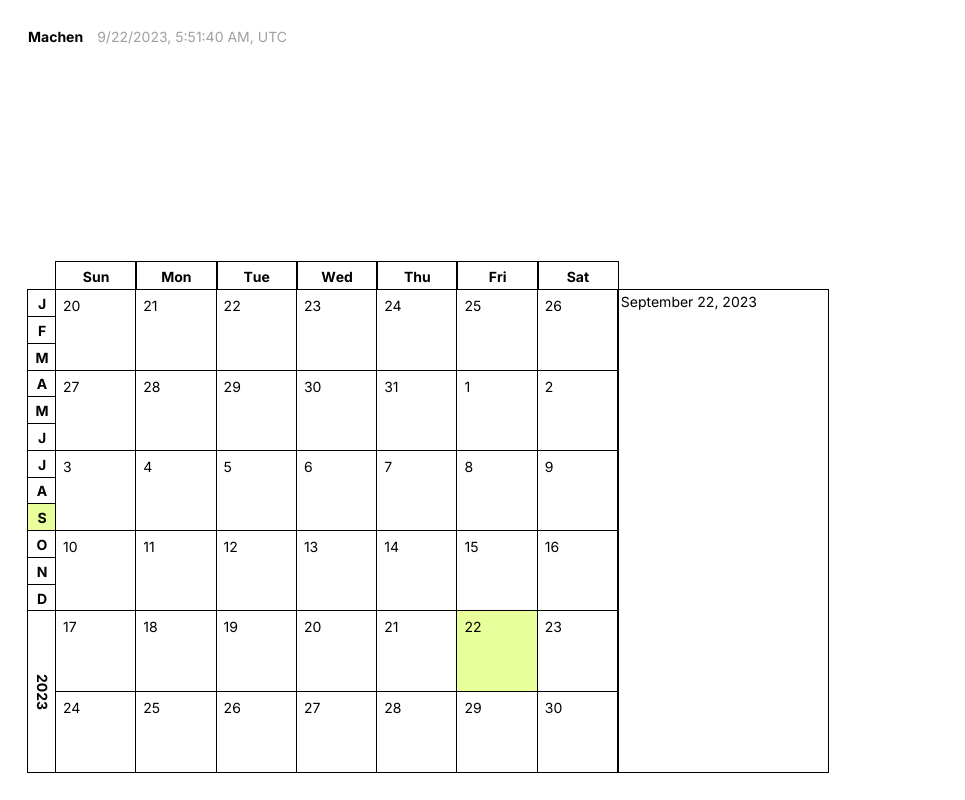
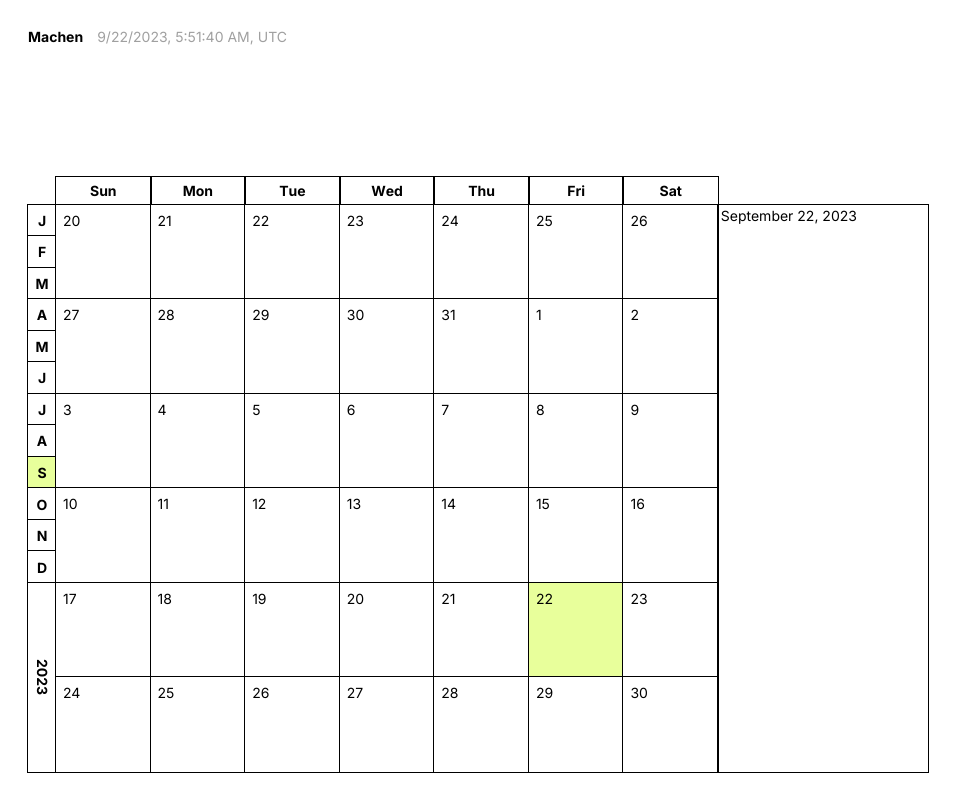
Before and after one commit to skatingincentralpark/machen-v2, a Next.js app: page / in a window 1280 px wide. Shown: the whole page, without its empty margins (0-965 px from the left). Built offline with nearby package versions, Linux system fonts and the light colour scheme.

Commit message:
Increase calendar width

```diff
--- a/src/components/Calendar/index.tsx
+++ b/src/components/Calendar/index.tsx
@@ -29,10 +29,9 @@ const CalendarWrapper = styled.div`
   display: grid;
   grid-template-columns: 2rem auto;
   grid-template-rows: 2rem auto;
-  max-width: 800px;
   box-sizing: border-box;
   font-size: 14px;
-  max-width: 800px;
+  max-width: 900px;
   height: 80vh;
 
   ${media["3xl"]} {
```
